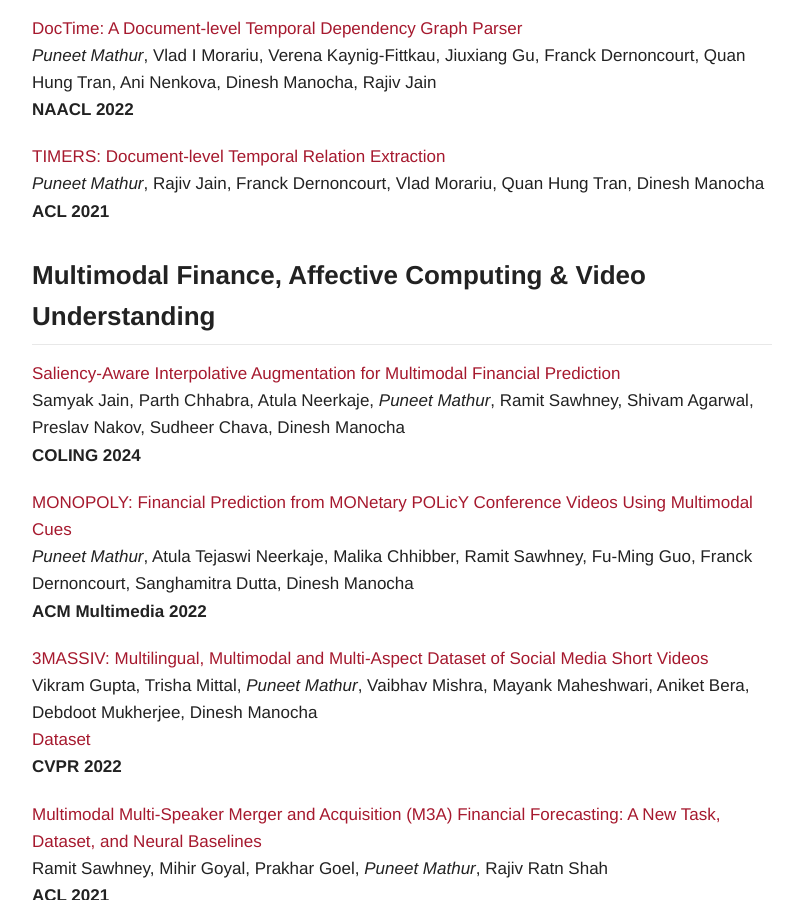
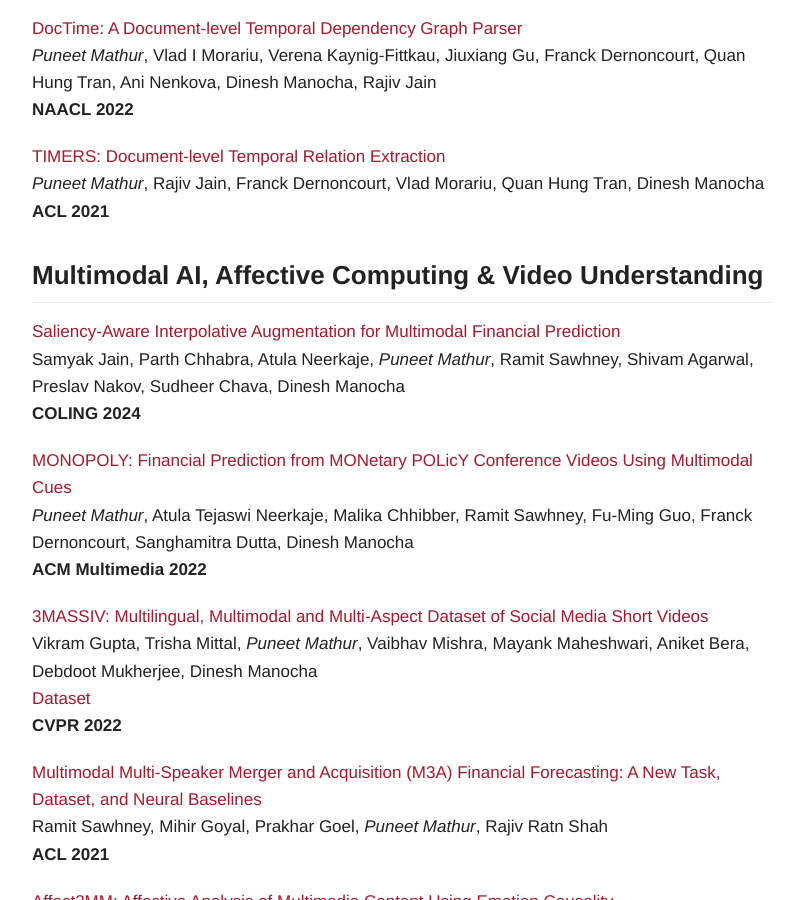
Before and after one commit to theMADAIguy/theMADAIguy.github.io, a Jekyll site: the page built from _pages/research.md, in a window 1280 px wide and 900 px high, scrolled down 4643 px. Shown: the whole window, without its empty margins (238-1032 px from the left). Built offline with Jekyll 4.4.1, drawn with Linux system fonts in a browser that asks for light colours.

Commit message:
Update research.md

```diff
--- a/_pages/research.md
+++ b/_pages/research.md
@@ -198,7 +198,7 @@
 </li>
 </ul>
 
-## Multimodal Finance, Affective Computing &amp; Video Understanding
+## Multimodal AI, Affective Computing &amp; Video Understanding
 
 <ul class="pub-list">
 <li>
```
